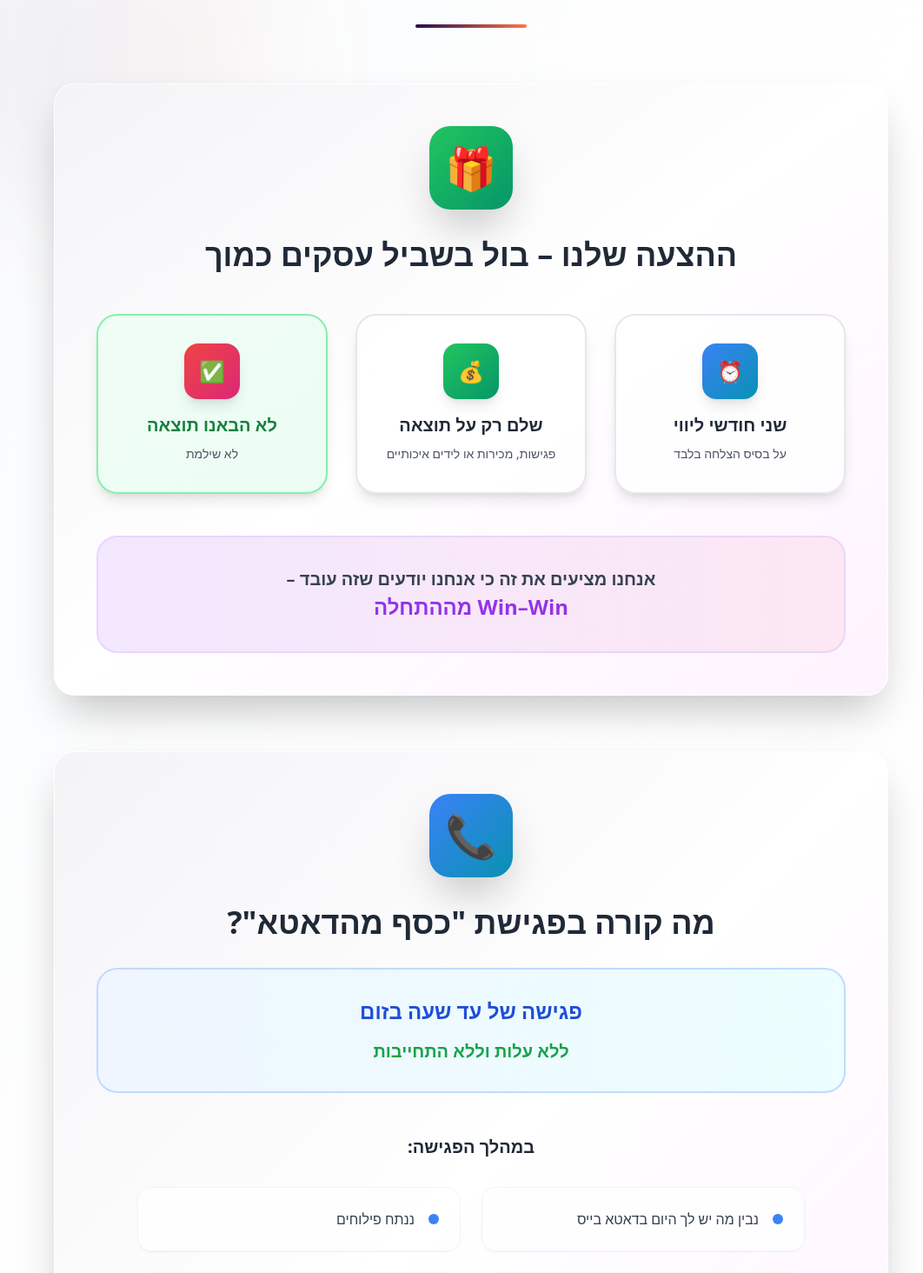
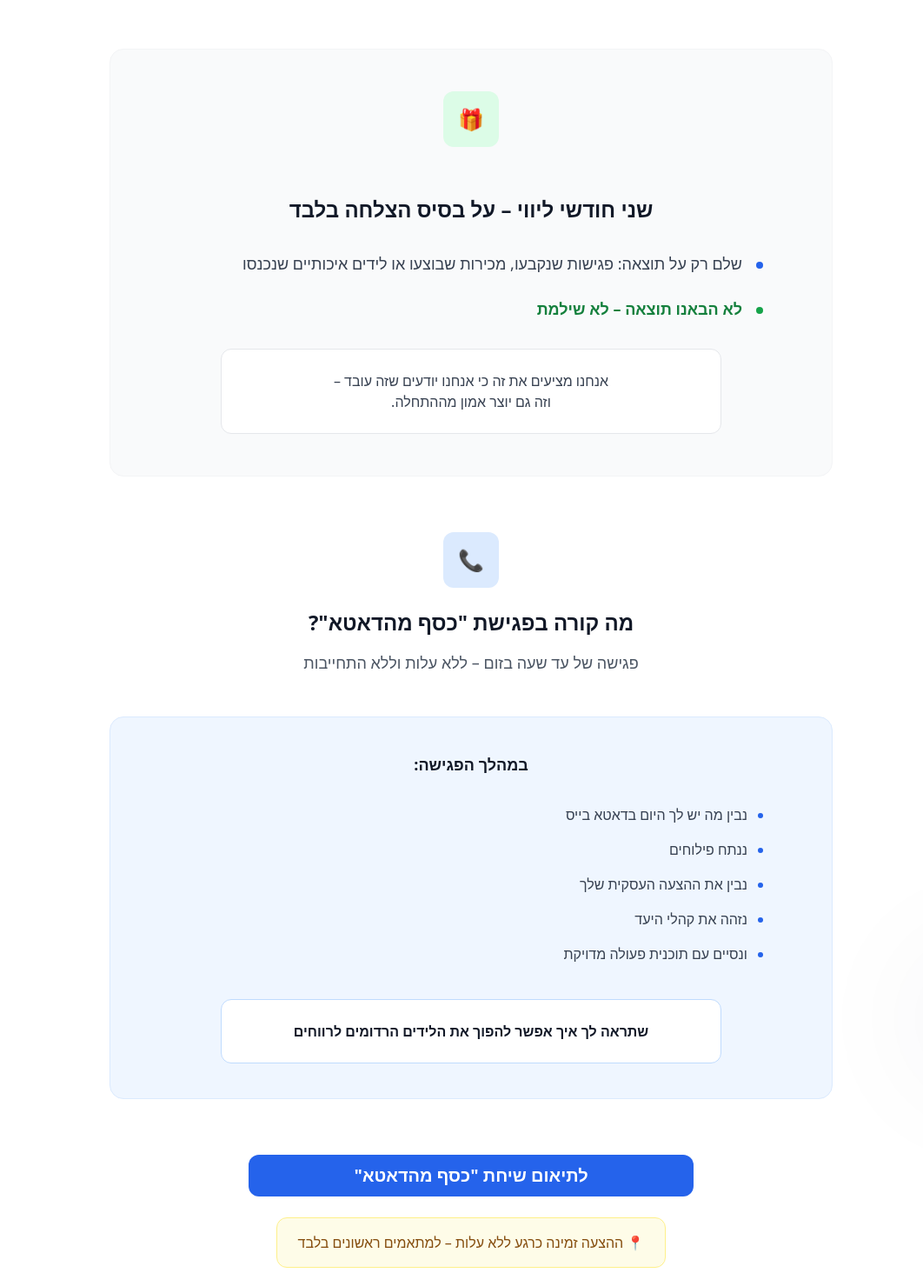
Before and after one commit to rotem-ziv21/data-to-dollars-flow, a React (Vite) app: page / in a window 1280 px wide. Shown: the part 6766-8230 px from the top of the page at 87% size, without its empty margins (98-1160 px from the left). Built offline with nearby package versions, Linux system fonts and the light colour scheme.

Commit message:
Redesign "Our Offer" section
Improve the design of the "Our Offer" section to be more professional and convincing.

```diff
--- a/src/pages/Index.tsx
+++ b/src/pages/Index.tsx
@@ -1030,144 +1030,77 @@ export default function Index() {
         </div>
       </section>
 
-      {/* ההצעה שלנו - עיצוב ליניארי */}
-      <section className="py-32 relative bg-gradient-to-br from-slate-50 via-white to-purple-50/20 overflow-hidden">
-        <div className="absolute inset-0">
-          <div className="absolute top-20 left-10 w-96 h-96 bg-gradient-to-r from-primary/5 to-secondary/5 rounded-full blur-3xl"></div>
-          <div className="absolute bottom-20 right-10 w-80 h-80 bg-gradient-to-r from-accent/5 to-primary/5 rounded-full blur-3xl"></div>
+      {/* ההצעה שלנו - עיצוב מקצועי */}
+      <section className="py-24 bg-white">
+        <div className="max-w-4xl mx-auto px-8">
+
+          {/* כותרת פשוטה */}
+          <div className="text-center mb-16">
+            <h2 className="text-4xl md:text-5xl font-bold text-gray-900 mb-4">
+              ההצעה שלנו
+            </h2>
+            <p className="text-xl text-gray-600 max-w-2xl mx-auto">
+              בול בשביל עסקים כמוך
+            </p>
           </div>
 
-        <div className="max-w-5xl mx-auto px-8 relative z-10">
-          {/* כותרת ראשית */}
-          <motion.div
-            initial={{ opacity: 0, y: 50 }}
-            whileInView={{ opacity: 1, y: 0 }}
-            transition={{ duration: 0.8 }}
-            className="text-center mb-16"
-          >
-            <motion.h2
-              className="text-5xl md:text-7xl font-black mb-6"
-              whileInView={{ scale: [0.95, 1, 0.95] }}
-              transition={{ duration: 3, repeat: Infinity, ease: "easeInOut" }}
-            >
-              <span className="bg-gradient-to-r from-primary via-secondary to-accent bg-clip-text text-transparent">
-                ההצעה שלנו
-              </span>
-            </motion.h2>
-            <div className="w-32 h-1 bg-gradient-to-r from-primary to-secondary mx-auto rounded-full"></div>
-          </motion.div>
+          {/* ההצעה המרכזית */}
+          <div className="bg-gray-50 rounded-2xl p-12 mb-16 border border-gray-100">
+            <div className="text-center space-y-8">
 
-          {/* ההצעה העסקית */}
-          <motion.div
-            initial={{ opacity: 0, y: 50 }}
-            whileInView={{ opacity: 1, y: 0 }}
-            transition={{ duration: 0.8 }}
-            className="mb-16"
-          >
-            <GlowCard className="p-12 bg-gradient-to-br from-white/95 to-white/90 text-center">
-              <motion.div
-                className="w-24 h-24 bg-gradient-to-br from-green-500 to-emerald-600 rounded-3xl flex items-center justify-center mx-auto mb-8 shadow-2xl"
-                whileHover={{ rotate: 360, scale: 1.1 }}
-                transition={{ duration: 0.8 }}
-              >
-                <span className="text-5xl">🎁</span>
-              </motion.div>
+              <div className="inline-flex items-center justify-center w-16 h-16 bg-green-100 rounded-xl mb-6">
+                <span className="text-2xl">🎁</span>
+              </div>
 
-              <h3 className="text-3xl md:text-4xl font-black text-gray-800 mb-12 leading-tight">
-                ההצעה שלנו – בול בשביל עסקים כמוך
+              <h3 className="text-2xl font-bold text-gray-900 mb-8">
+                שני חודשי ליווי – על בסיס הצלחה בלבד
               </h3>
 
-              <div className="grid md:grid-cols-3 gap-8 mb-12">
-                {[
-                  {
-                    icon: "⏰",
-                    title: "שני חודשי ליווי",
-                    subtitle: "על בסיס הצלחה בלבד",
-                    color: "from-blue-500 to-cyan-600"
-                  },
-                  {
-                    icon: "💰",
-                    title: "שלם רק על תוצאה",
-                    subtitle: "פגישות, מכירות או לידים איכותיים",
-                    color: "from-green-500 to-emerald-600"
-                  },
-                  {
-                    icon: "✅",
-                    title: "לא הבאנו תוצאה",
-                    subtitle: "לא שילמת",
-                    color: "from-red-500 to-pink-600",
-                    highlight: true
-                  }
-                ].map((item, index) => (
-                  <motion.div
-                    key={index}
-                    initial={{ opacity: 0, y: 30 }}
-                    whileInView={{ opacity: 1, y: 0 }}
-                    transition={{ delay: index * 0.2 }}
-                    whileHover={{ scale: 1.05, y: -5 }}
-                    className={`p-8 rounded-3xl border-2 ${item.highlight ? 'bg-gradient-to-br from-green-50 to-emerald-50 border-green-300' : 'bg-white/80 border-gray-200'} shadow-lg`}
-                  >
-                    <div className={`w-16 h-16 bg-gradient-to-br ${item.color} rounded-2xl flex items-center justify-center mx-auto mb-4 shadow-lg`}>
-                      <span className="text-2xl">{item.icon}</span>
-                    </div>
-                    <h4 className={`text-xl font-bold mb-2 ${item.highlight ? 'text-green-700' : 'text-gray-800'}`}>
-                      {item.title}
-                    </h4>
-                    <p className="text-sm text-gray-600 leading-relaxed">{item.subtitle}</p>
-                  </motion.div>
-                ))}
+              <div className="space-y-6 max-w-2xl mx-auto">
+                <div className="flex items-start gap-4 text-right">
+                  <div className="w-2 h-2 bg-blue-600 rounded-full mt-3 flex-shrink-0"></div>
+                  <p className="text-lg text-gray-700">
+                    שלם רק על תוצאה: פגישות שנקבעו, מכירות שבוצעו או לידים איכותיים שנכנסו
+                  </p>
                 </div>
 
-              <motion.div
-                className="bg-gradient-to-r from-purple-100 to-pink-100 rounded-3xl p-8 border-2 border-purple-200"
-                whileHover={{ scale: 1.02 }}
-                initial={{ opacity: 0, scale: 0.9 }}
-                whileInView={{ opacity: 1, scale: 1 }}
-                transition={{ delay: 0.6 }}
-              >
-                <p className="text-xl font-bold text-gray-700 leading-relaxed">
+                <div className="flex items-start gap-4 text-right">
+                  <div className="w-2 h-2 bg-green-600 rounded-full mt-3 flex-shrink-0"></div>
+                  <p className="text-lg font-bold text-green-700">
+                    לא הבאנו תוצאה – לא שילמת
+                  </p>
+                </div>
+              </div>
+
+              <div className="bg-white rounded-xl p-6 border border-gray-200 max-w-xl mx-auto">
+                <p className="text-gray-700 font-medium">
                   אנחנו מציעים את זה כי אנחנו יודעים שזה עובד –<br />
-                  <span className="text-purple-600 font-black text-2xl">Win–Win מההתחלה</span>
+                  וזה גם יוצר אמון מההתחלה.
                 </p>
-              </motion.div>
-            </GlowCard>
-          </motion.div>
+              </div>
+            </div>
+          </div>
 
           {/* מה קורה בפגישה */}
-          <motion.div
-            initial={{ opacity: 0, y: 50 }}
-            whileInView={{ opacity: 1, y: 0 }}
-            transition={{ duration: 0.8, delay: 0.3 }}
-            className="mb-16"
-          >
-            <GlowCard className="p-12 bg-gradient-to-br from-white/95 to-white/90 text-center">
-              <motion.div
-                className="w-24 h-24 bg-gradient-to-br from-blue-500 to-cyan-600 rounded-3xl flex items-center justify-center mx-auto mb-8 shadow-2xl"
-                whileHover={{ rotate: 360, scale: 1.1 }}
-                transition={{ duration: 0.8 }}
-              >
-                <span className="text-5xl">📞</span>
-              </motion.div>
-
-              <h3 className="text-3xl md:text-4xl font-black text-gray-800 mb-8 leading-tight">
+          <div className="mb-16">
+            <div className="text-center mb-12">
+              <div className="inline-flex items-center justify-center w-16 h-16 bg-blue-100 rounded-xl mb-6">
+                <span className="text-2xl">📞</span>
+              </div>
+              <h3 className="text-2xl font-bold text-gray-900 mb-4">
                 מה קורה בפגישת "כסף מהדאטא"?
               </h3>
+              <p className="text-lg text-gray-600">
+                פגישה של עד שעה בזום – ללא עלות וללא התחייבות
+              </p>
+            </div>
 
-              <motion.div
-                className="bg-gradient-to-r from-blue-50 to-cyan-50 rounded-3xl p-8 border-2 border-blue-200 mb-12"
-                whileHover={{ scale: 1.02 }}
-              >
-                <p className="text-2xl font-bold text-blue-700 mb-4">
-                  פגישה של עד שעה בזום
+            <div className="bg-blue-50 rounded-2xl p-10 border border-blue-100">
+              <p className="text-lg font-semibold text-gray-900 mb-8 text-center">
+                במהלך הפגישה:
               </p>
-                <p className="text-xl font-bold text-green-600">
-                  ללא עלות וללא התחייבות
-                </p>
-              </motion.div>
 
-              <div className="max-w-3xl mx-auto">
-                <p className="text-xl font-bold text-gray-800 mb-8">במהלך הפגישה:</p>
-                <div className="grid md:grid-cols-2 gap-6 mb-12">
+              <div className="space-y-4 max-w-2xl mx-auto">
                 {[
                   "נבין מה יש לך היום בדאטא בייס",
                   "ננתח פילוחים",
@@ -1175,76 +1108,37 @@ export default function Index() {
                   "נזהה את קהלי היעד",
                   "ונסיים עם תוכנית פעולה מדויקת"
                 ].map((item, index) => (
-                    <motion.div
-                      key={index}
-                      className="flex items-center gap-4 bg-white/90 rounded-2xl p-6 border border-gray-100 shadow-sm"
-                      initial={{ opacity: 0, y: 20 }}
-                      whileInView={{ opacity: 1, y: 0 }}
-                      transition={{ delay: 0.1 * index }}
-                      whileHover={{ scale: 1.03, backgroundColor: 'rgba(59, 130, 246, 0.05)' }}
-                    >
-                      <div className="w-3 h-3 bg-blue-500 rounded-full flex-shrink-0"></div>
-                      <p className="text-gray-700 font-medium text-right">{item}</p>
-                    </motion.div>
+                  <div key={index} className="flex items-start gap-3 text-right">
+                    <div className="w-1.5 h-1.5 bg-blue-600 rounded-full mt-2.5 flex-shrink-0"></div>
+                    <p className="text-gray-700">{item}</p>
+                  </div>
                 ))}
               </div>
 
-                <motion.div
-                  className="bg-gradient-to-r from-yellow-50 to-orange-50 rounded-3xl p-8 border-2 border-yellow-200"
-                  whileHover={{ scale: 1.02 }}
-                  initial={{ opacity: 0, scale: 0.9 }}
-                  whileInView={{ opacity: 1, scale: 1 }}
-                  transition={{ delay: 0.8 }}
-                >
-                  <p className="text-2xl font-black text-orange-700 leading-tight">
-                    שתראה לך איך אפשר להפוך<br />
-                    את הלידים הרדומים לרווחים
+              <div className="mt-10 bg-white rounded-xl p-6 border border-blue-200 max-w-xl mx-auto text-center">
+                <p className="font-semibold text-gray-900">
+                  שתראה לך איך אפשר להפוך את הלידים הרדומים לרווחים
                 </p>
-                </motion.div>
               </div>
-            </GlowCard>
-          </motion.div>
+            </div>
+          </div>
 
-          {/* כפתורי פעולה */}
-          <motion.div
-            initial={{ opacity: 0, y: 50 }}
-            whileInView={{ opacity: 1, y: 0 }}
-            transition={{ duration: 0.8, delay: 0.5 }}
-            className="text-center space-y-8"
-          >
-            <motion.div
-              whileHover={{ scale: 1.05 }}
-              whileTap={{ scale: 0.95 }}
-            >
+          {/* כפתור פעולה */}
+          <div className="text-center space-y-6">
             <Button
               size="lg"
-                className="gradient-secondary hover:opacity-90 transition-all duration-300 text-white px-16 py-10 text-2xl md:text-3xl font-black rounded-3xl box-shadow-intense relative overflow-hidden group w-full max-w-2xl mx-auto"
+              className="bg-blue-600 hover:bg-blue-700 text-white px-12 py-6 text-xl font-semibold rounded-xl transition-colors duration-200 w-full max-w-lg mx-auto"
             >
-                <motion.div
-                  className="absolute inset-0 bg-gradient-to-r from-white/20 via-transparent to-white/20 opacity-0 group-hover:opacity-100"
-                  animate={{ x: ['-100%', '100%'] }}
-                  transition={{ duration: 2, repeat: Infinity, ease: "easeInOut" }}
-                />
-                <span className="relative z-10 flex items-center justify-center gap-4">
-                  🔵 לתיאום שיחת "כסף מהדאטא"
-                  <ArrowLeft className="w-8 h-8" />
-                </span>
+              לתיאום שיחת "כסף מהדאטא"
             </Button>
-            </motion.div>
 
-            <motion.div
-              className="inline-block"
-              animate={{ scale: [1, 1.02, 1] }}
-              transition={{ duration: 2, repeat: Infinity, ease: "easeInOut" }}
-            >
-              <div className="bg-gradient-to-r from-yellow-100 to-orange-100 border-2 border-yellow-300 rounded-3xl px-10 py-6 shadow-lg max-w-2xl mx-auto">
-                <p className="text-xl font-black text-yellow-800 flex items-center justify-center gap-3">
-                  <span className="text-2xl">📍</span>
-                  ההצעה זמינה כרגע ללא עלות – למתאמים ראשונים בלבד
+            <div className="bg-yellow-50 border border-yellow-200 rounded-xl px-6 py-4 inline-block">
+              <p className="text-yellow-800 font-medium">
+                📍 ההצעה זמינה כרגע ללא עלות – למתאמים ראשונים בלבד
               </p>
             </div>
-            </motion.div>
-          </motion.div>
+          </div>
+
         </div>
       </section>
 
```
Lines whose indentation alone changed are shown as unchanged.
